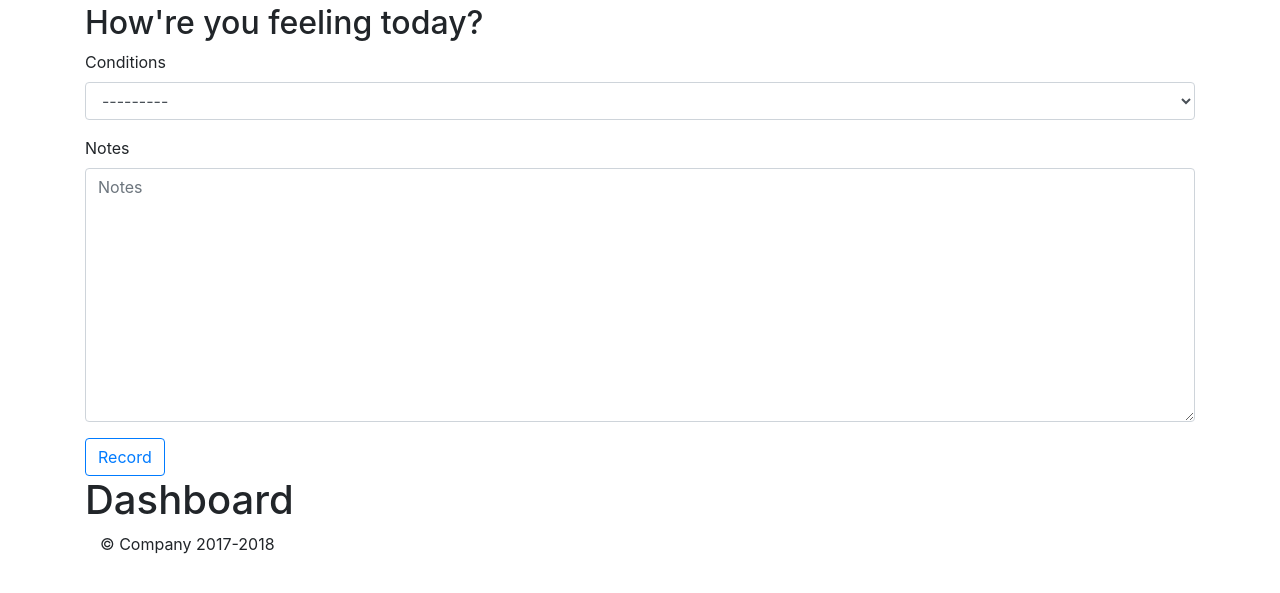
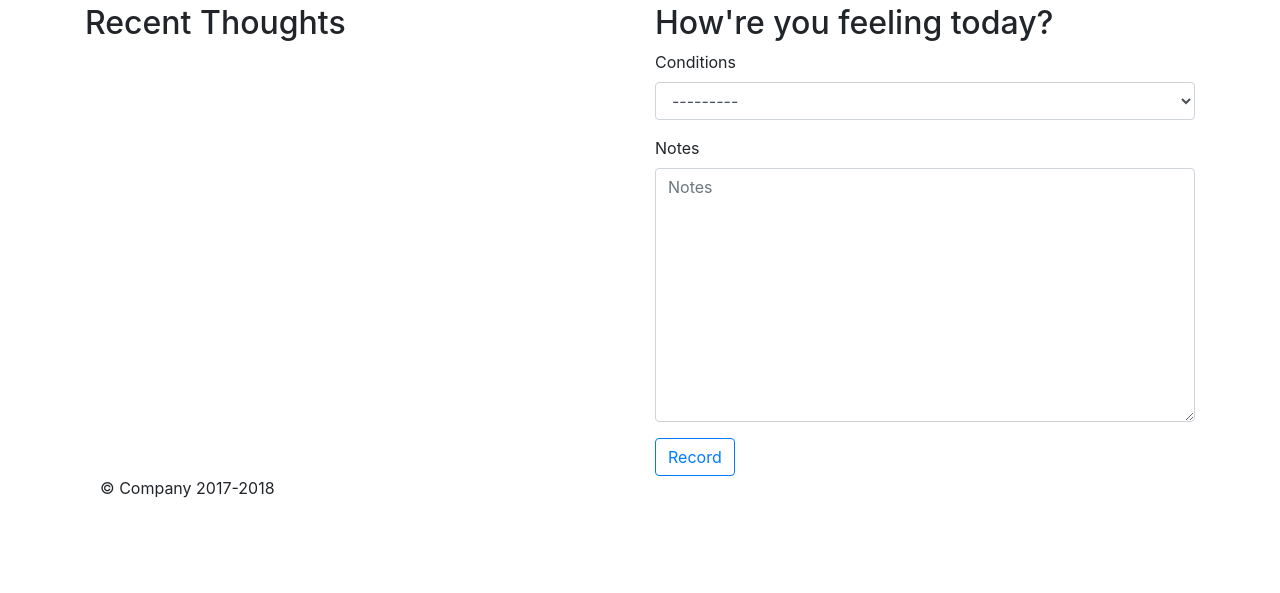
Before and after one commit to unicdeve/feeling, a Django app: template users/templates/users/dashboard.html in a window 1280 px wide. Shown: the part 56-649 px from the top of the page. Run offline with Django 3.2, Linux system fonts and the light colour scheme; the template is opened without the code that fills it, so the values that code supplies are empty; parts of the project's set-up code (start-up, migrations or seed data) failed here and were passed over; some libraries are stand-ins or nearby versions.

Commit message:
Displaying recent Thoughts on dashboard

```diff
--- a/templates/layout.html
+++ b/templates/layout.html
@@ -29,13 +29,14 @@
           <li class="nav-item">
             <a href="{% url 'users:login' %}" class="btn btn-outline-success">Login</a>
           </li>
+
           <li class="nav-item ml-2">
             <a href="{% url 'users:signup' %}" class="btn btn-outline-success">Sigu up</a>
           </li>
         </ul>
 
         {% else %}
-          <a href="" class="btn btn-outline-success">Record</a>
+          <a href="{% url 'users:dashboard' %}" class="btn btn-outline-success">Dashboard</a>
           <a href="{% url 'users:logout' %}" class="btn btn-outline-success">Logout</a>
         {% endif %}
       </div>
--- a/thoughts/models.py
+++ b/thoughts/models.py
@@ -35,3 +35,6 @@ class Thought(models.Model):
 
     def __str__(self):
         return '{}: {}'.format(self.recorder_at.strftime("%Y-%m-%d %H:%M"), self.get_conditions_display())
+
+    class Meta:
+      ordering = ['-recorder_at',]
--- a/users/templates/users/dashboard.html
+++ b/users/templates/users/dashboard.html
@@ -8,7 +8,18 @@
 
 {% block content %}
   <div class="container">
-    {% thought_form %}
-    <h1>Dashboard</h1>
+    <div class="row">
+      <div class="col-md-6">
+        <h2>Recent Thoughts</h2>
+        <ul>
+          {% for thought in user.thoughts.all %}
+            <li>{{ thought.get_conditions_display }}</li>
+          {% endfor %}
+        </ul>
+      </div>
+      <div class="col-md-6">
+        {% thought_form %}
+      </div>
+    </div>
   </div>
 {% endblock content %}
--- a/users/urls.py
+++ b/users/urls.py
@@ -2,7 +2,7 @@ from django.conf.urls import url, include
 from . import views
 
 urlpatterns = [
-  url(r'^dashboard/$', views.dashboard, name='dashboard'),
+  url(r'^dashboard/$', views.DashboardView.as_view(), name='dashboard'),
   url(r'^logout/$', views.LogoutView.as_view(), name='logout'),
   url(r'^signup/$', views.SignUpView.as_view(), name='signup'),
   url(r'^', include('django.contrib.auth.urls')),
```
Also changed, not shown: users/views.py (+11 -3 lines), db.sqlite3.
